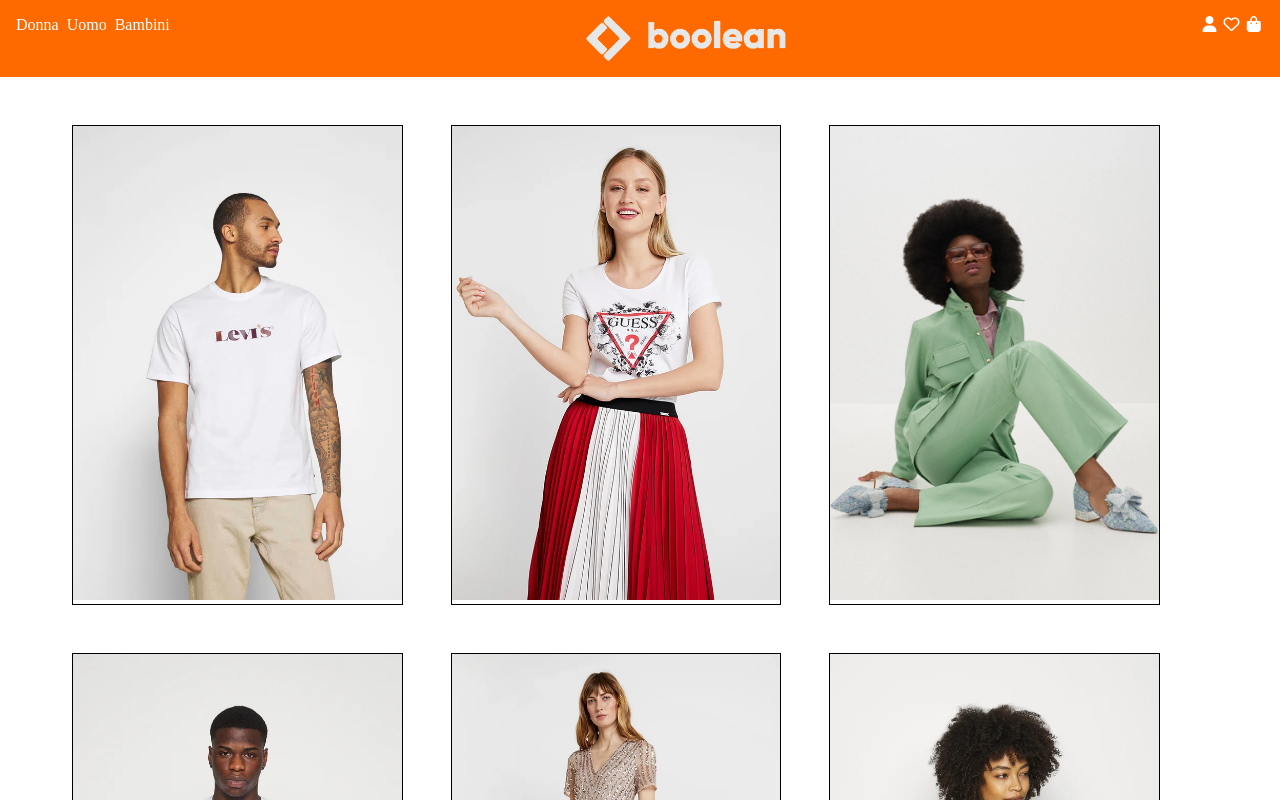
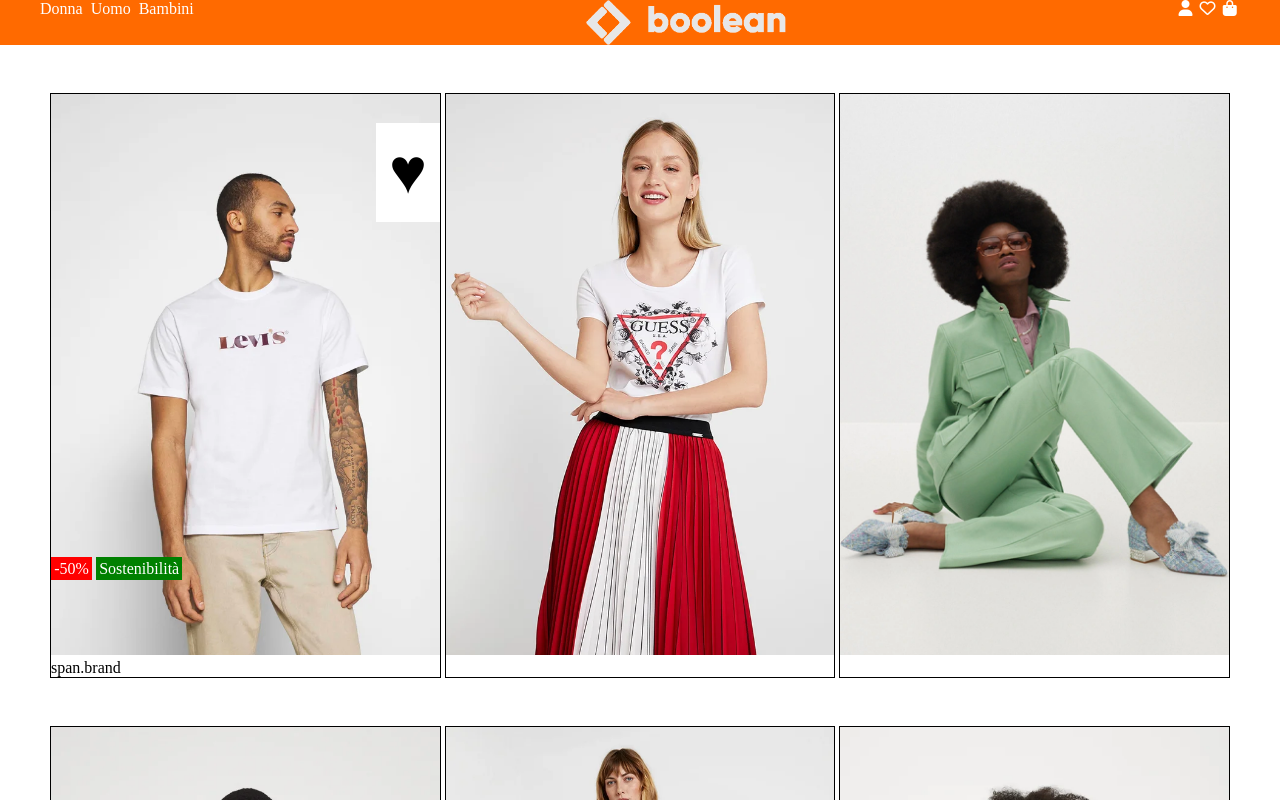
Before and after one commit to fedtoscano/html-css-boolando, a plain HTML site: page index.html in a window 1280 px wide. Shown: the top 800 px of the page. Drawn offline with Linux system fonts and the light colour scheme.

Commit message:
added .container class widh max-width: 1200px

```diff
--- a/index.html
+++ b/index.html
@@ -9,7 +9,7 @@
 </head>
 <body>
     <header>
-        <div class="header-container">
+        <div class="container flex-centered">
             <nav>
                     <ul class="header-nav">
                         <li>Donna</li>
@@ -30,10 +30,24 @@
     </header>
 
     <main>
+
+        <div class="container">
         <section class="row">
             <article class="products">
                 <img src="./boolando-images/img/1.webp" alt="">
+                <div class="tags">
+                    <span class="discount">-50%</span>
+                    <span class="eco">Sostenibilità</span>
+                </div>
+                <span id="heart">
+                    &heartsuit;
+                </span>
+                <div class="product-info">
+                    span.brand
+                </div>
             </article>
+
+
             <article class="products">
                 <img src="./boolando-images/img/2.webp" alt="">
             </article>
@@ -53,10 +67,11 @@
                 <img src="./boolando-images/img/6.webp" alt="">
             </article>
         </section>
+    </div>
     </main>
 
     <footer>
-        <div class="footer-container">
+        <div class="container flex-centered">
             <div class="footer-left">
                 <span>Boolando s.r.l.</span>
                 <nav>
--- a/style/style.css
+++ b/style/style.css
@@ -7,6 +7,14 @@
 header{
     color: white;
     background-color: rgb(255, 106, 0);
+}
+.flex-centered{
+    display: flex;
+    justify-content: space-between;
+}
+.container{
+    max-width: 1200px;
+    margin: 0 auto;
 }
 .header-container{
     padding: 1em;
@@ -43,11 +51,14 @@
     padding-bottom: 3em;
 }
 .row{
-    width: calc(100% - 3rem);
+    width: 100%;
+    /* width: calc(100% - 3rem); */
 }
 .products{
+    width: 33%;
+    position: relative;
     border: 1px solid black;
-    width: calc((100% / 3) - 3rem);
+    /* width: calc((100% / 3) - 3rem); */
 }
 
 .products>img{
@@ -55,7 +66,32 @@
     object-fit: contain;
     width: 100%;
 }
+/*  MAIN --> TAGS */
+.tags{
+    position: absolute;
+    top: 80%;
+    color: white;
+}
 
+.discount{
+    padding: .2em;
+    background-color: red;
+}
+
+.eco{
+    padding: .2em;
+    background-color: green;
+}
+
+#heart{
+
+    background-color: white;
+    position: absolute;
+    top: 5%;
+    right: 0;
+    font-size: 4em;
+    padding: .2em;
+}
 /* FOOTER */
 footer{
     font-weight: bold;
```
